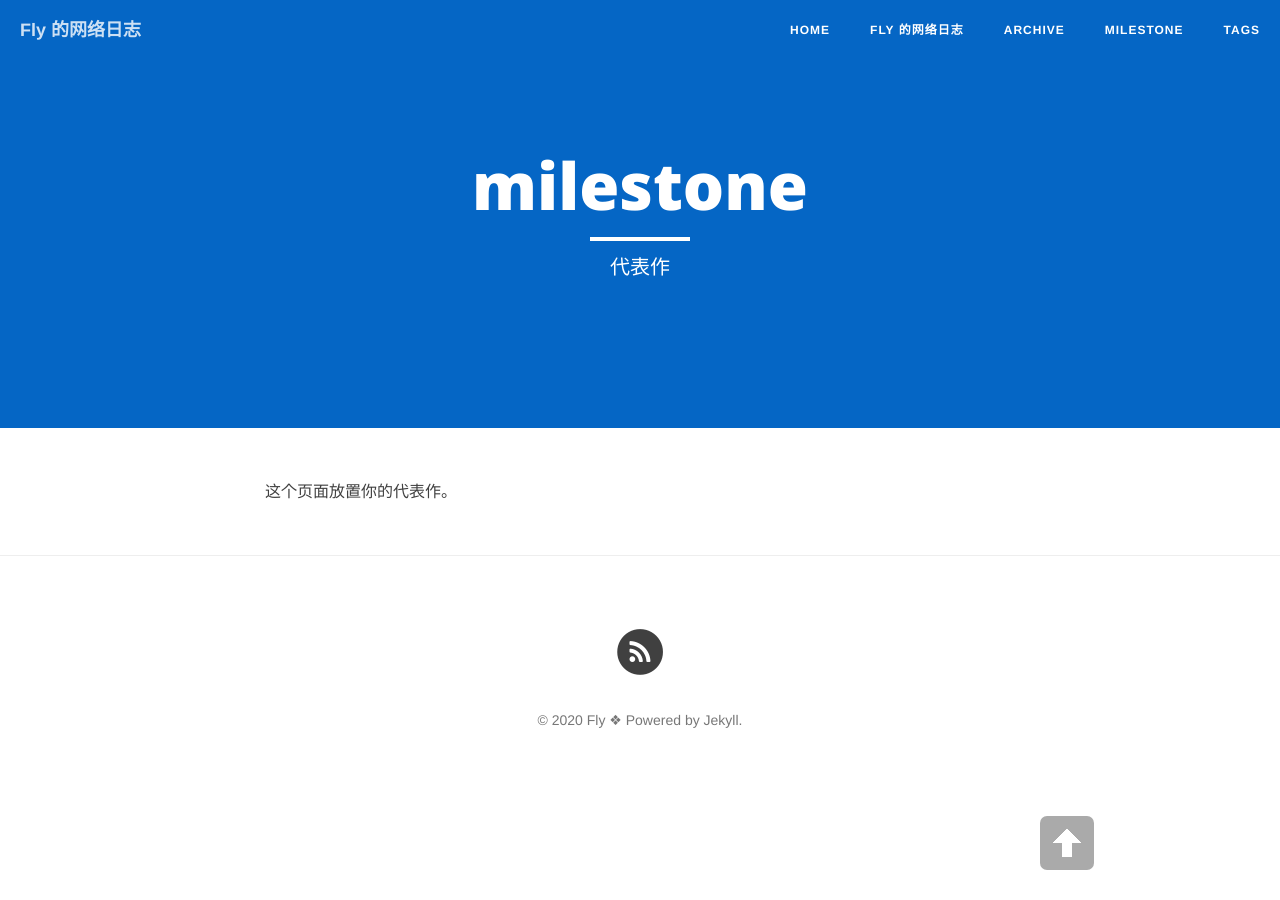
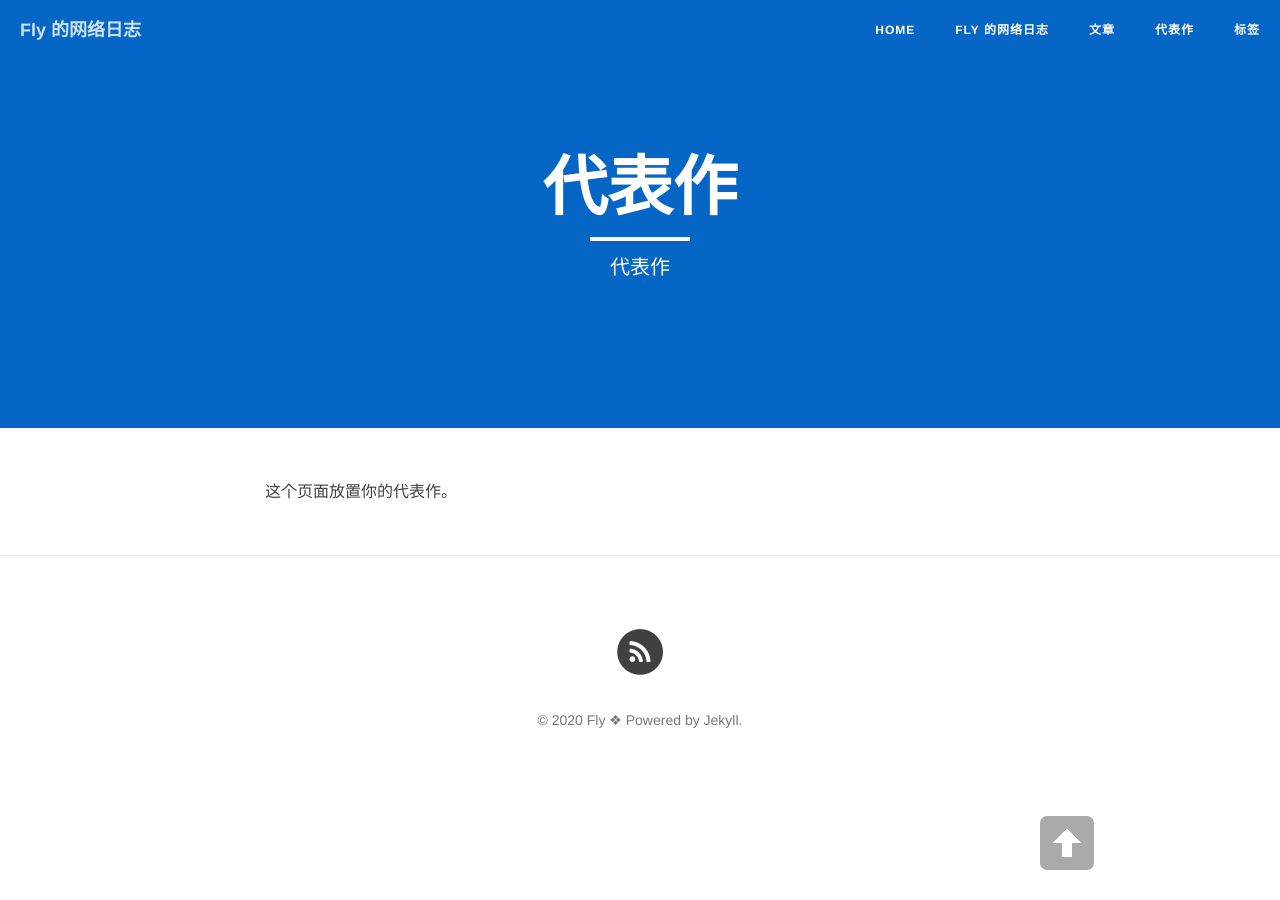
Before and after one commit to inpure/inpure.github.io, a Jekyll site: the page built from milestone.md, in a window 1280 px wide. Built offline with Jekyll 4.4.1, drawn with Linux system fonts in a browser that asks for light colours; nearby versions of some CDN libraries.

Commit message:
自定义修改

```diff
--- a/archive.md
+++ b/archive.md
@@ -1,6 +1,6 @@
 ---
 layout: page
-title: "Archive"
+title: "文章"
 description: "文章归档"
 header-img: "img/orange.jpg"
 ---
--- a/milestone.md
+++ b/milestone.md
@@ -1,6 +1,6 @@
 ---
 layout: page
-title: "milestone"
+title: "代表作"
 description: "代表作"
 header-img: "img/zhihu.jpg"
 ---
--- a/tags.md
+++ b/tags.md
@@ -1,6 +1,6 @@
 ---
 layout: page
-title: "Tags"
+title: "标签"
 description: "哈哈，你找到了我的文章基因库"
 header-img: "img/semantic.jpg"
 ---
```
